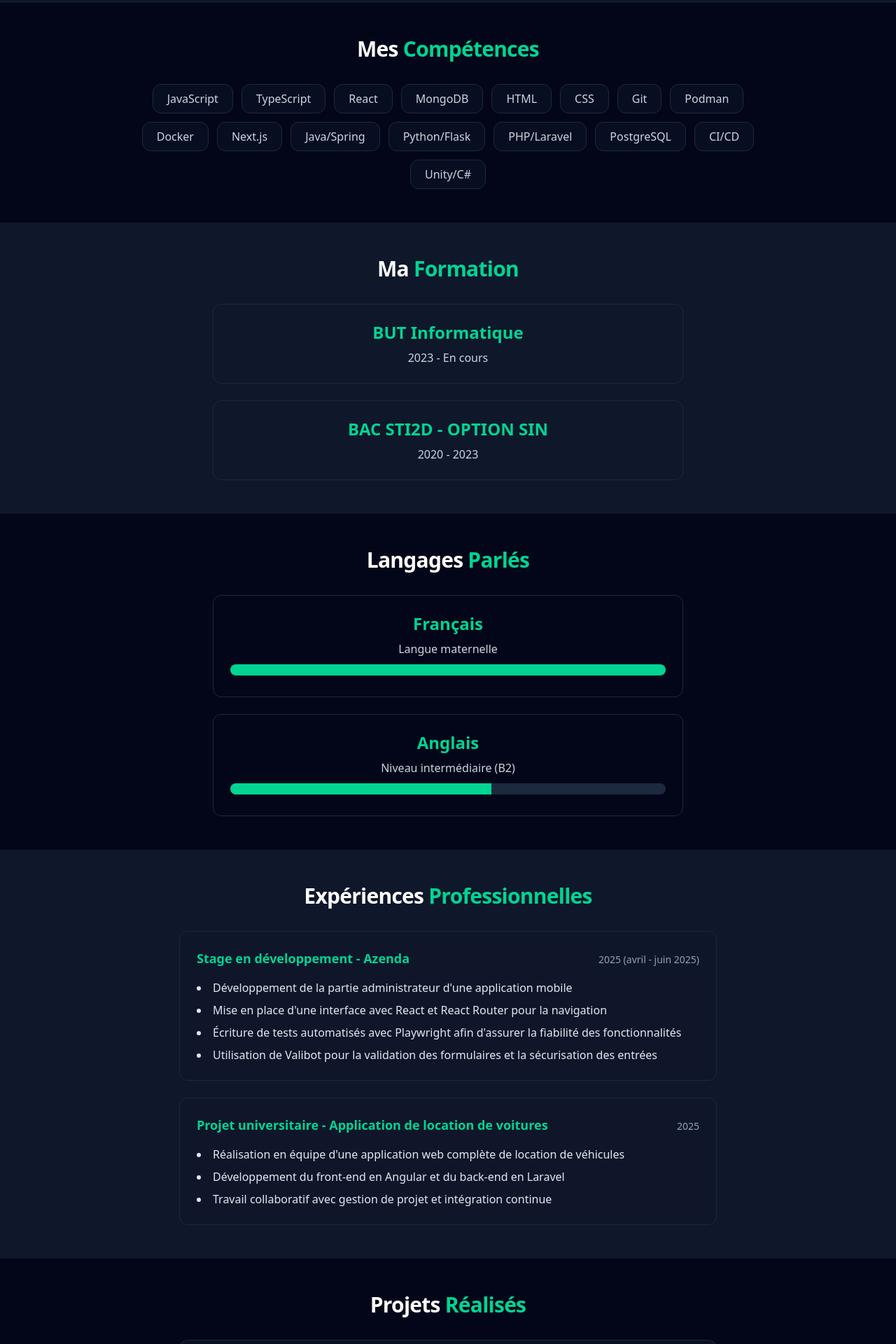
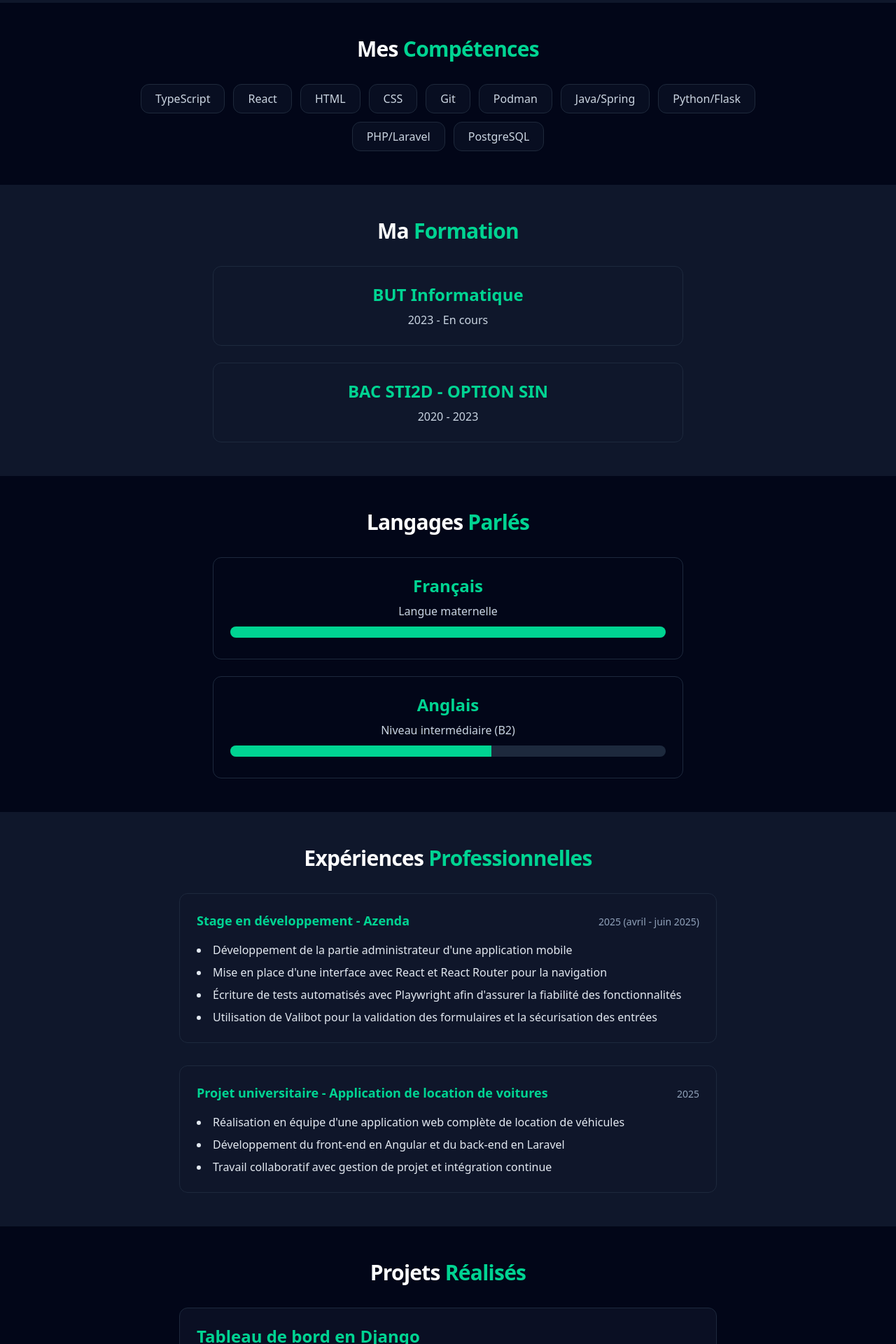
Before and after one commit to Mathias92-cmd/morel-mathias.github.io, a Next.js app: page /morel-mathias.github.io/ in a window 1280 px wide. Shown: the part 380-2300 px from the top of the page at 70% size. Built offline with nearby package versions, Linux system fonts and the light colour scheme.

Commit message:
Changement pour augmenter le score carbone #5

```diff
--- a/app/components/Experience.tsx
+++ b/app/components/Experience.tsx
@@ -23,12 +23,10 @@ export default function Experience() {
 
   return (
     <section className="bg-slate-900 py-12 px-4 content-auto">
-      <div className="max-w-4xl mx-auto text-center">
-        <h2 className="text-3xl font-bold mb-8 text-white tracking-tight">
+      <div className="max-w-3xl mx-auto text-center flex flex-col gap-8">
+        <h2 className="text-3xl font-bold text-white tracking-tight">
           Expériences <span className="text-emerald-400">Professionnelles</span>
         </h2>
-
-        <div className="flex flex-col gap-6 max-w-3xl mx-auto">
         {experiences.map((xp) => (
           <div
             key={`${xp.summary}-${xp.year}`}
@@ -40,7 +38,6 @@ export default function Experience() {
               </span>
               <span className="text-slate-400 text-sm">{xp.year}</span>
             </div>
-
             <ul className="mt-4 list-disc list-inside space-y-2 text-slate-200">
               {xp.description.map((item, index) => (
                 <li key={index}>{item}</li>
@@ -49,7 +46,6 @@ export default function Experience() {
           </div>
         ))}
       </div>
-      </div>
     </section>
   );
 }
--- a/app/components/Project.tsx
+++ b/app/components/Project.tsx
@@ -25,11 +25,10 @@ export default function Project() {
 
   return (
     <section className="bg-slate-950 py-12 px-4 content-auto">
-      <div className="max-w-4xl mx-auto text-center">
-        <h2 className="text-3xl font-bold mb-8 text-white tracking-tight">
+      <div className="max-w-3xl mx-auto text-center flex flex-col gap-8">
+        <h2 className="text-3xl font-bold text-white tracking-tight">
           Projets <span className="text-emerald-400">Réalisés</span>
         </h2>
-        <div className="flex flex-col gap-6 max-w-3xl mx-auto">
         {projects.map((project) => (
           <div
             key={project.name}
@@ -51,7 +50,6 @@ export default function Project() {
           </div>
         ))}
       </div>
-      </div>
     </section>
   );
 }
--- a/app/components/Skills.tsx
+++ b/app/components/Skills.tsx
@@ -1,21 +1,15 @@
 export default function Skills() {
   const mySkills = [
-    "JavaScript",
     "TypeScript",
     "React",
-    "MongoDB",
     "HTML",
     "CSS",
     "Git",
     "Podman",
-    "Docker",
-    "Next.js",
     "Java/Spring",
     "Python/Flask",
     "PHP/Laravel",
     "PostgreSQL",
-    "CI/CD",
-    "Unity/C#",
   ];
   return (
     <section className="bg-slate-950 py-12 px-4 content-auto">
```
Lines whose indentation alone changed are shown as unchanged.
